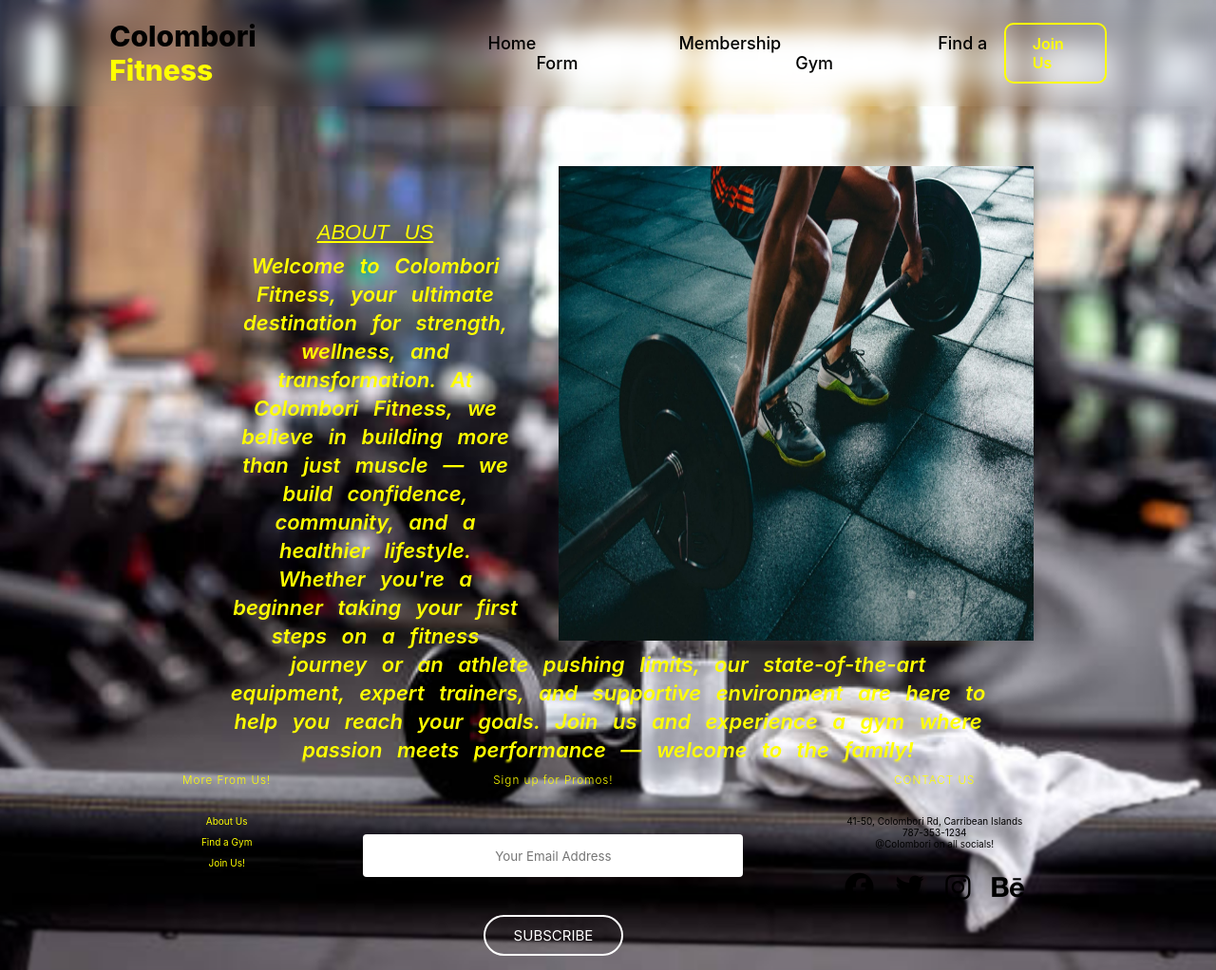
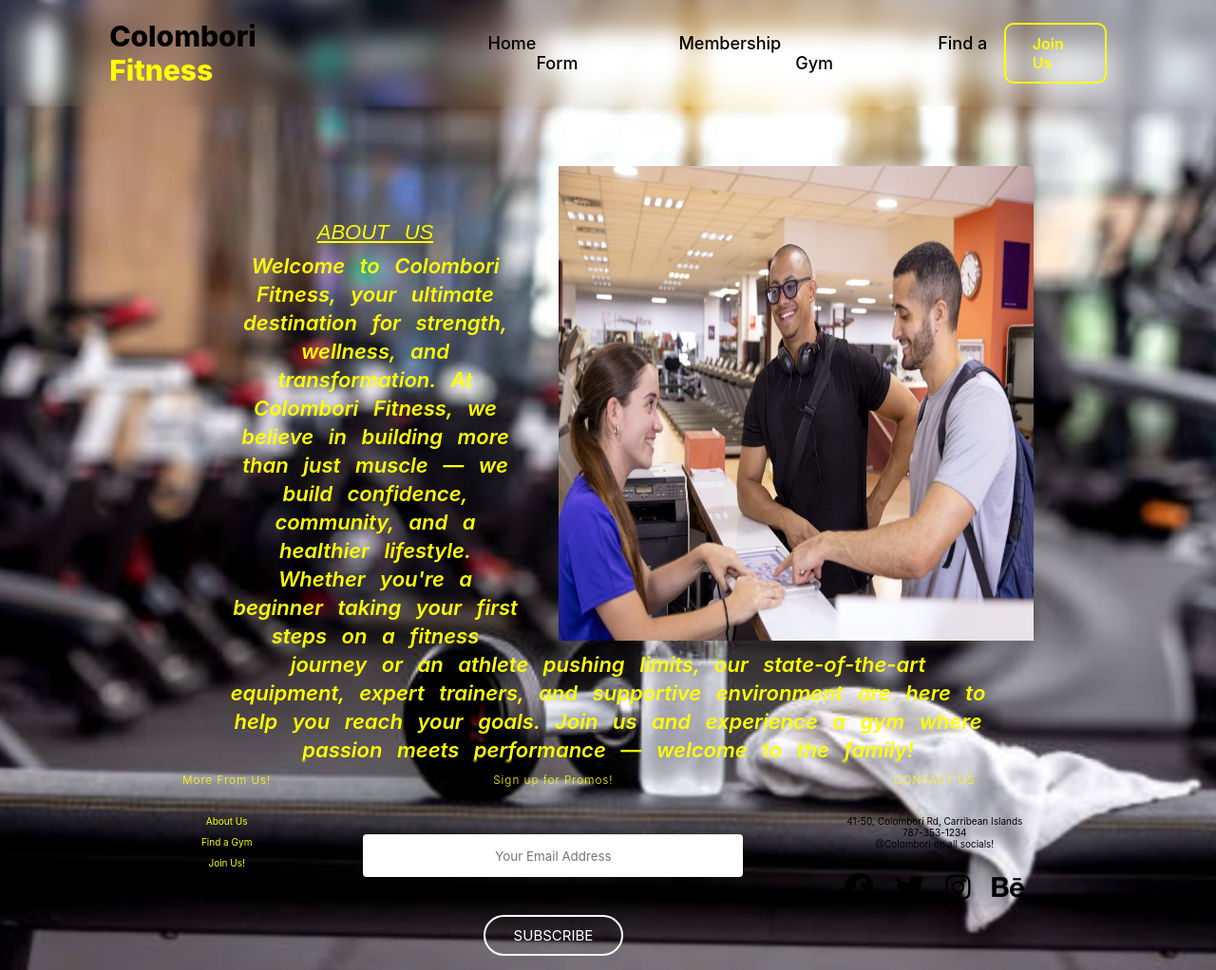
Before and after one commit to SoyToxic/legendary-onyx, a plain HTML site: page index.html in a window 1280 px wide. Shown: the whole page at 95% size. Drawn offline with Linux system fonts and the light colour scheme.

Commit message:
Update index.html

```diff
--- a/index.html
+++ b/index.html
@@ -54,7 +54,7 @@
 
  <div class="pos_cen">
 
- <img src="image.JPG" alt="food1" height="500" width="500" class="img-deg" />
+ <img src="1img.JPG" alt="food1" height="500" width="500" class="img-deg" />
 
 <div class="intro">
 	<h2>About Us</h2>
```
